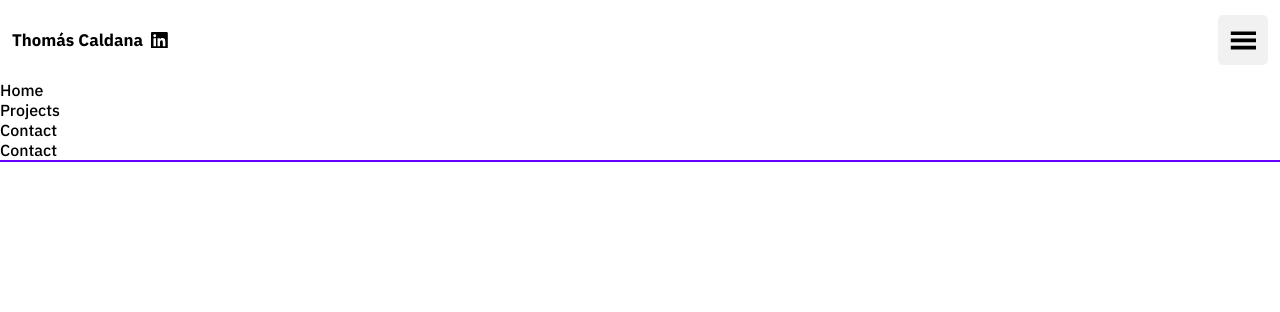
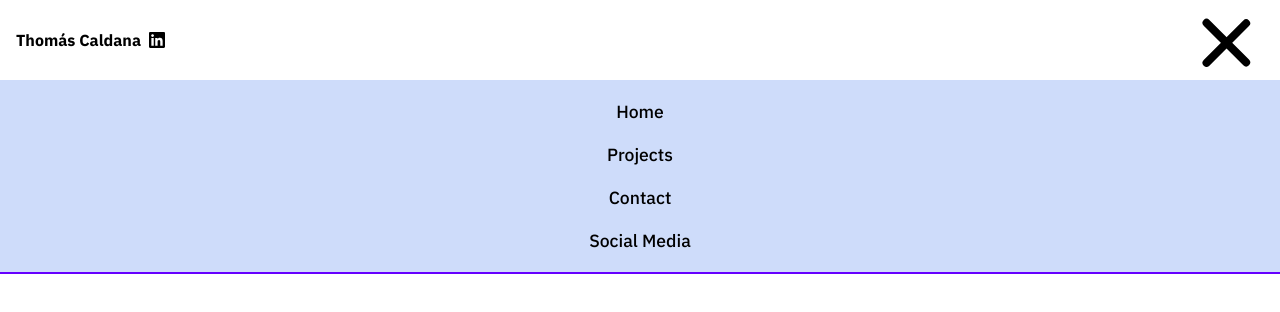
Before and after one commit to thomascaldana/thomas-portfolio, a React (Vite) app: page / in a window 1280 px wide. Both pictures are taken after a click on the element 1243 px from the left and 40 px from the top of the page. Shown: the top 312 px of the page. Built offline with nearby package versions, Linux system fonts and the light colour scheme.

Commit message:
doing the hamburguer menu function

```diff
--- a/src/components/Header/index.tsx
+++ b/src/components/Header/index.tsx
@@ -1,9 +1,16 @@
-import { Container, Name, Menu, Button } from '../Header/styles'
+// import { Container, Name, Menu, Button } from '../Header/styles'
 import { SiLinkedin } from "react-icons/si"
 import { GiHamburgerMenu } from "react-icons/gi"
-
+import { useState } from 'react'
+import './navbar.css'
+import { Name } from '../Header/styles'
 
 const Header = (): JSX.Element => {
+
+  /*   // to change burger classes
+    const [burguerClass, setBurguerClass] = useState('burguer-bar unclicked')
+    const [menuClass, setMenuClass] = useState('menu hidden')
+    const [isMenuClicked, setIsMenuClicked] = useState(false)
 
 
     return (
@@ -17,16 +24,61 @@ const Header = (): JSX.Element => {
           <Button><GiHamburgerMenu className='menu-icon' /></Button>
         </Menu>
       </Container>
-    <div>
+      <div className='burguer-menu'>
         <ul>
-        <li><a>Home</a></li>
-        <li><a>Projects</a></li>
-        <li><a>Contact</a></li>
-        <li><a>Contact</a></li>
+          <li className={burguerClass}><a>Home</a></li>
+          <li className={burguerClass}><a>Projects</a></li>
+          <li className={burguerClass}><a>Contact</a></li>
         </ul>
       </div>
       </>
+    ) */
+
+
+  // to change burger classes
+  const [burger_class, setBurgerClass] = useState("burger-bar unclicked")
+  const [menu_class, setMenuClass] = useState("menu hidden")
+  const [isMenuClicked, setIsMenuClicked] = useState(false)
+
+  // toggle burger menu change
+  const updateMenu = () => {
+    if (!isMenuClicked) {
+      setBurgerClass("burger-bar clicked")
+      setMenuClass("menu visible")
+    }
+    else {
+      setBurgerClass("burger-bar unclicked")
+      setMenuClass("menu hidden")
+    }
+    setIsMenuClicked(!isMenuClicked)
+  }
+
+  return (
+    <div className="container" style={{ width: '100%' }}>
+      <nav>
+      <Name>
+           <p>Thomás Caldana</p>
+          <SiLinkedin />
+        </Name>
+        <div className="burger-menu" onClick={updateMenu}>
+          <div className={burger_class} ></div>
+          <div className={burger_class} ></div>
+          <div className={burger_class} ></div>
+        </div>
+      </nav>
+
+      <div className={menu_class}>
+        <ul className='menu-options'>
+          <li className='li-item'><a>Home</a></li>
+          <li className='li-item'><a>Projects</a></li>
+          <li className='li-item'><a>Contact</a></li>
+          <li className='li-item'><a>Social Media</a></li>
+        </ul>
+      </div>
+    </div>
   )
+
+
 }
 
 
--- /dev/null
+++ b/src/components/Header/navbar.css
@@ -0,0 +1,87 @@
+.container{
+}
+
+nav {
+  width: 100%;
+  height: 5em;
+  display: flex;
+  justify-content:space-between;
+  padding: 1em;
+}
+
+.burger-menu {
+  height: 100%;
+  width: 4em;
+  display: flex;
+  flex-direction: column;
+  align-items: flex-start;
+  justify-content: space-between;
+  cursor: pointer;
+
+}
+
+.burger-bar {
+  width: 4em;
+  height: 0.5em;
+  background-color: #000000;
+  border-radius: 0.5em;
+}
+
+.menu {
+  width: 100%;
+  height: 12rem;
+  background-color: rgb(206, 220, 250);
+  top: 0;
+  z-index: -1;
+
+
+}
+
+.menu-options {
+  padding: 20px 5px ;
+  display: flex;
+  flex-flow: column;
+  justify-content: center;
+  align-items: center;
+  align-content: center;
+  gap: 20px;
+  font-size: 1.1rem;
+  font-family: sans-serif;
+
+
+
+}
+
+.li-item{
+  list-style-type: none;
+}
+/* ------------- sliding menu ------------------ */
+.hidden {
+  display: none;
+}
+
+.visible {
+  display: block;
+}
+
+/* ----- animations--------- */
+/* clicked */
+.burger-bar.clicked:nth-child(1){
+  transform: rotate(45deg) translate(0.75em, 1.25em);
+  transition: ease-out 0.5s;
+}
+
+.burger-bar.clicked:nth-child(2){
+  transform: scale(0.01);
+}
+
+.burger-bar.clicked:nth-child(3){
+  transform: rotate(135deg) translate(-0.5em, 1em);
+  transition: ease-out 0.5s;
+}
+
+/* unclicked */
+.burger-bar.unclicked {
+  transform: rotate(0) translate(0);
+  transition: cubic-bezier(0.175, 0.885, 0.32, 1.275) 0.5s;
+}
--- a/src/components/Header/styles.ts
+++ b/src/components/Header/styles.ts
@@ -1,6 +1,6 @@
 import styled from 'styled-components'
 
-export const Container = styled.div`
+/* export const Container = styled.div`
   width: 100%;
   height: 80px;
   font-size: 1.05rem;
@@ -40,4 +40,18 @@ export const Menu = styled.div`
   width: 1.8rem;
   height: 1.8rem;
 }
-`
+` */
+
+
+export const Name = styled.a`
+  display: flex;
+  flex-flow: row nowrap;
+  gap: .5rem;
+  font-family: 'IBM Plex Sans', sans-serif;
+  align-items: center;
+  cursor: pointer;
+
+  p{
+    font-weight: 700;
+  }
+  `
```
Lines whose indentation alone changed are shown as unchanged.
